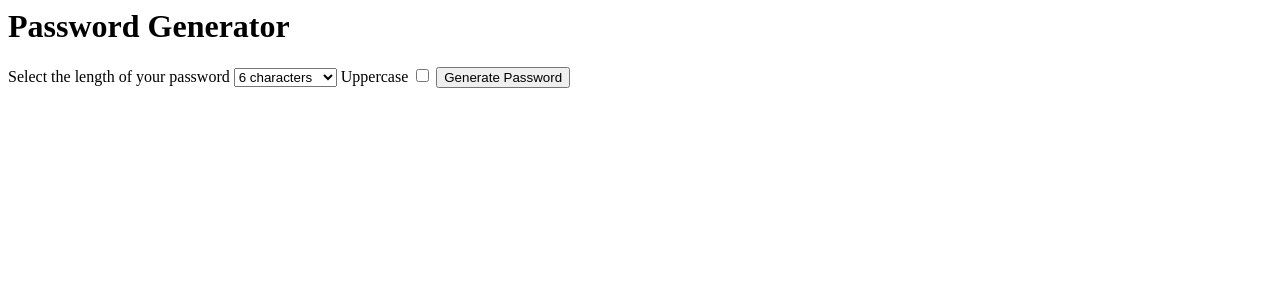
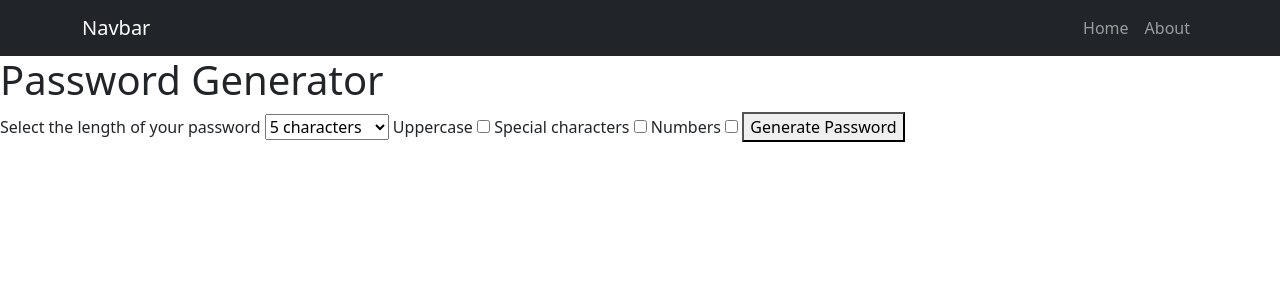
Before and after one commit to Evanderss/Password-Generator, a Django app: page / in a window 1280 px wide. Shown: the top 300 px of the page. Run offline with Django 4.2, Linux system fonts and the light colour scheme.

Commit message:
Agregando estilos CSS y HTML

```diff
--- a/generator/templates/generator/home.html
+++ b/generator/templates/generator/home.html
@@ -1,9 +1,12 @@
+{% extends 'generator/layout.html' %}
+{% block content %}
 <form action="password">
 
     <h1>Password Generator </h1>
 
     <label for="length">Select the length of your password</label>
     <select name="length" id="length">
+        <option value="5">5 characters</option>
         <option value="6">6 characters</option>
         <option value="7">7 characters</option>
         <option value="8">8 characters</option>
@@ -13,10 +16,17 @@
         <option value="12">12 characters</option>
         <option value="13">13 characters</option>
         <option value="14">14 characters</option>
+        <option value="15">15 characters</option>
     </select>
 
     <label for="uppercase">Uppercase</label>
     <input type="checkbox" name="uppercase" id="uppercase">
 
+    <label for="special">Special characters</label>
+    <input type="checkbox" name="special" id="special">
+
+    <label for="numbers">Numbers</label>
+    <input type="checkbox" name="numbers" id="numbers">
     <button>Generate Password</button>
 </form>
+{% endblock content %}
--- /dev/null
+++ b/generator/templates/generator/layout.html
@@ -0,0 +1,18 @@
+<!DOCTYPE html>
+<html lang="en">
+<head>
+    <meta charset="UTF-8">
+    <meta http-equiv="X-UA-Compatible" content="IE=edge">
+    <meta name="viewport" content="width=device-width, initial-scale=1.0">
+    <title>Password Generator</title>
+    <!-- CSS only -->
+<link href="https://cdn.jsdelivr.net/npm/bootstrap@5.2.0/dist/css/bootstrap.min.css" rel="stylesheet" integrity="sha384-gH2yIJqKdNHPEq0n4Mqa/HGKIhSkIHeL5AyhkYV8i59U5AR6csBvApHHNl/vI1Bx" crossorigin="anonymous">
+</head>
+<body>
+
+    {% include "generator/partials/navdar.html" %}
+
+    {% block content %}
+    {% endblock %}
+</body>
+</html>
--- /dev/null
+++ b/generator/templates/generator/partials/navdar.html
@@ -0,0 +1,19 @@
+<nav class="navbar navbar-expand-lg navbar-dark bg-dark">
+    <div class="container">
+      <a class="navbar-brand" href="#">Navbar</a>
+      <button class="navbar-toggler" type="button" data-bs-toggle="collapse" data-bs-target="#navbarNav" aria-controls="navbarNav" aria-expanded="false" aria-label="Toggle navigation">
+        <span class="navbar-toggler-icon"></span>
+      </button>
+      <div class="collapse navbar-collapse" id="navbarNav">
+        <ul class="navbar-nav ms-auto">
+          <li class="nav-item">
+            <a class="nav-link" href="#">Home</a>
+          </li>
+          <li class="nav-item">
+            <a class="nav-link" href="/about">About</a>
+          </li>
+
+        </ul>
+      </div>
+    </div>
+  </nav>
--- a/generator/templates/generator/password.html
+++ b/generator/templates/generator/password.html
@@ -1,2 +1,5 @@
+{% extends 'generator/layout.html' %}
+{% block content %}
 <h1>Password</h1>
 {{password}}
+{% endblock content %}
--- a/generator/views.py
+++ b/generator/views.py
@@ -16,6 +16,13 @@ def password(request):
 
     length = int(request.GET.get("length"))
 
+    if request.GET.get("uppercase"):
+        character.extend(list("ABCDEFGHIJKLMNÑOPQRSTUVWXYZ"))
+    if request.GET.get("special"):
+        character.extend(list("!#$%&/()=?¿"))
+    if request.GET.get("numbers"):
+        character.extend(list("1234567890"))
+
     for i in range(length):
         generated_password += random.choice(character)
 
```
